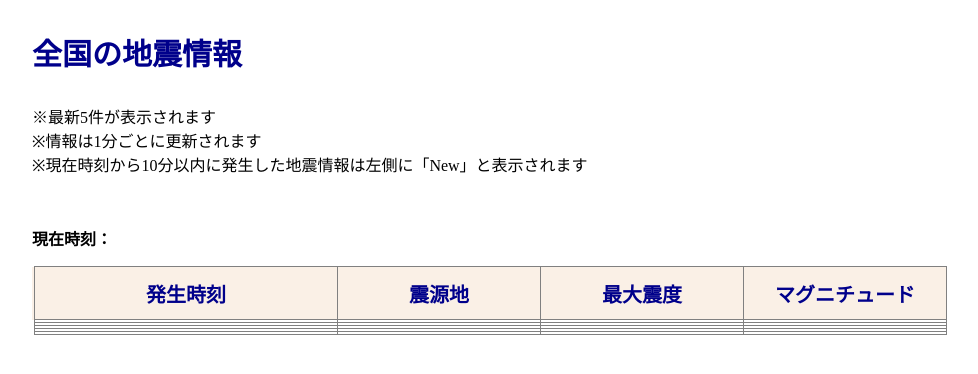
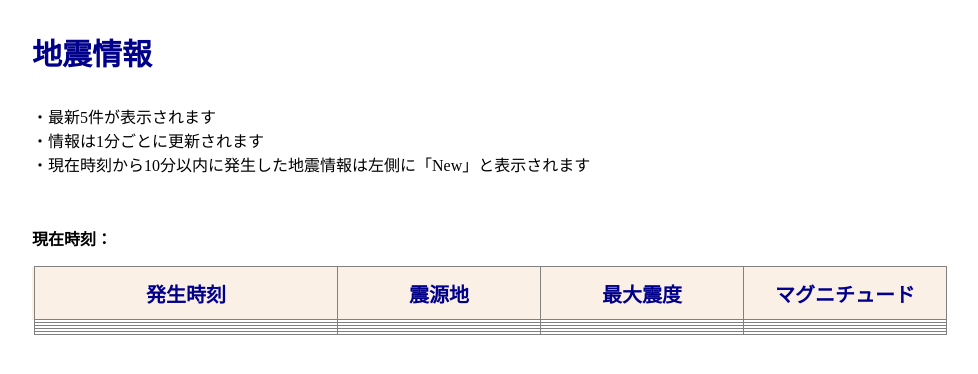
Before and after one commit to KotomiHasegawa/sample, a plain HTML site: page index.html in a window 1280 px wide. Shown: the whole page, without its empty margins (64-1042 px from the left). Drawn offline with Linux system fonts and the light colour scheme; no server answers.

Commit message:
0208commit

```diff
--- a/index.html
+++ b/index.html
@@ -7,8 +7,8 @@
     <link href="main.css" rel="stylesheet">
   </head>
   <body>
-    <p class="top">全国の地震情報</p>
-    <p class="comment">※最新5件が表示されます<br>※情報は1分ごとに更新されます<br>※現在時刻から10分以内に発生した地震情報は左側に「New」と表示されます</p>
+    <p class="top">地震情報</p>
+    <p class="comment">・最新5件が表示されます<br>・情報は1分ごとに更新されます<br>・現在時刻から10分以内に発生した地震情報は左側に「New」と表示されます</p>
     <br>
     <p class="now">現在時刻：<span id="nowTime"></span></p>
     <table>
```
